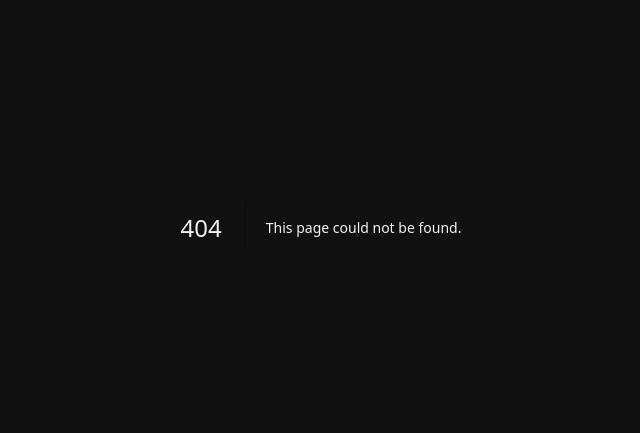
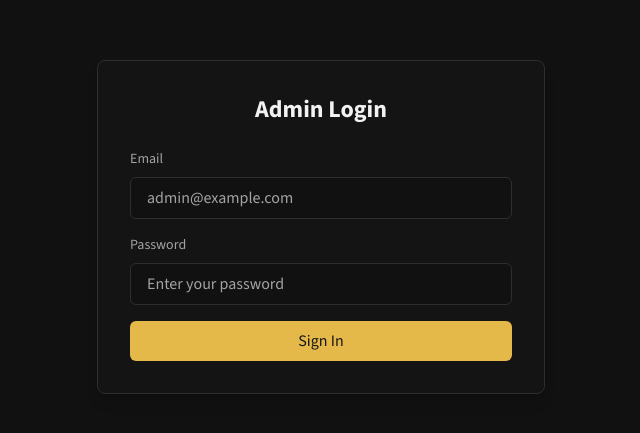
Before and after one commit to benhaimmatan/dailydeep, a Next.js app: page /admin/login in a window 1280 px wide. Before the commit this address had no page. Shown: the part 173-606 px from the top of the page, without its empty margins (319-959 px from the left). Built offline with nearby package versions, Linux system fonts and the light colour scheme; a web font is replaced by a local one.

Commit message:
feat(02-01): add admin login page
- Email/password form with validation
- Loading state during submission
- Generic "Invalid credentials" error message
- Dark theme styling with gold accent focus states

```diff
--- /dev/null
+++ b/src/app/admin/login/page.tsx
@@ -0,0 +1,108 @@
+'use client'
+
+import { useState, FormEvent } from 'react'
+import { useRouter } from 'next/navigation'
+import { createClient } from '@/lib/supabase/client'
+
+export default function AdminLoginPage() {
+  const router = useRouter()
+  const [email, setEmail] = useState('')
+  const [password, setPassword] = useState('')
+  const [error, setError] = useState<string | null>(null)
+  const [loading, setLoading] = useState(false)
+
+  async function handleSubmit(e: FormEvent<HTMLFormElement>) {
+    e.preventDefault()
+    setError(null)
+    setLoading(true)
+
+    const supabase = createClient()
+    const { error } = await supabase.auth.signInWithPassword({
+      email,
+      password,
+    })
+
+    if (error) {
+      setError('Invalid credentials')
+      setLoading(false)
+      return
+    }
+
+    router.push('/admin')
+    router.refresh()
+  }
+
+  return (
+    <div className="min-h-screen flex items-center justify-center bg-background px-4">
+      <div className="w-full max-w-md">
+        <div className="bg-card border border-border rounded-lg p-8 shadow-lg">
+          <h1 className="font-heading text-2xl font-bold text-foreground mb-6 text-center">
+            Admin Login
+          </h1>
+
+          <form onSubmit={handleSubmit} className="space-y-4">
+            <div>
+              <label
+                htmlFor="email"
+                className="block text-sm font-medium text-muted-foreground mb-2"
+              >
+                Email
+              </label>
+              <input
+                id="email"
+                type="email"
+                required
+                value={email}
+                onChange={(e) => setEmail(e.target.value)}
+                className="w-full px-4 py-2 bg-background border border-border rounded-md
+                  text-foreground placeholder:text-muted-foreground
+                  focus:outline-none focus:ring-2 focus:ring-accent focus:border-transparent
+                  transition-colors"
+                placeholder="admin@example.com"
+                disabled={loading}
+              />
+            </div>
+
+            <div>
+              <label
+                htmlFor="password"
+                className="block text-sm font-medium text-muted-foreground mb-2"
+              >
+                Password
+              </label>
+              <input
+                id="password"
+                type="password"
+                required
+                value={password}
+                onChange={(e) => setPassword(e.target.value)}
+                className="w-full px-4 py-2 bg-background border border-border rounded-md
+                  text-foreground placeholder:text-muted-foreground
+                  focus:outline-none focus:ring-2 focus:ring-accent focus:border-transparent
+                  transition-colors"
+                placeholder="Enter your password"
+                disabled={loading}
+              />
+            </div>
+
+            {error && (
+              <div className="p-3 bg-red-900/20 border border-red-800 rounded-md">
+                <p className="text-sm text-red-400">{error}</p>
+              </div>
+            )}
+
+            <button
+              type="submit"
+              disabled={loading}
+              className="w-full py-2 px-4 bg-accent text-accent-foreground font-medium rounded-md
+                hover:bg-accent/90 focus:outline-none focus:ring-2 focus:ring-accent focus:ring-offset-2
+                focus:ring-offset-background transition-colors disabled:opacity-50 disabled:cursor-not-allowed"
+            >
+              {loading ? 'Signing in...' : 'Sign In'}
+            </button>
+          </form>
+        </div>
+      </div>
+    </div>
+  )
+}
```
